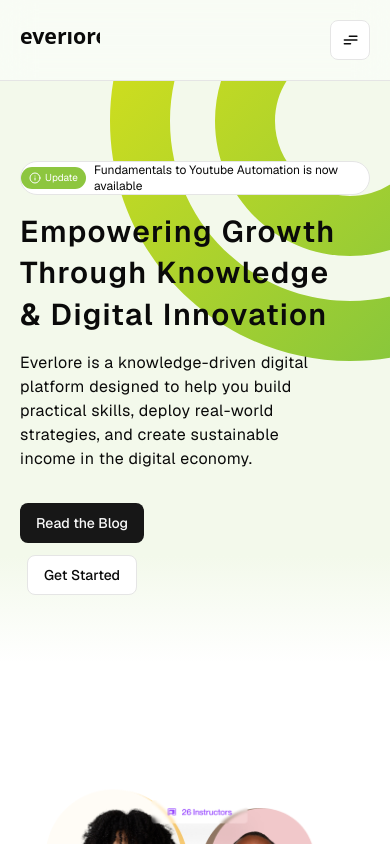
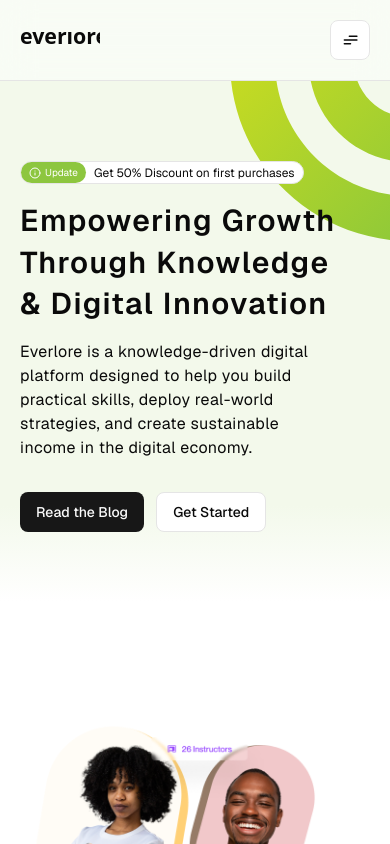
Before and after one commit to KAYZI2HIGH/everlore, a Next.js app: page / in a window 390 px wide. Shown: the top 844 px of the page. Built offline with nearby package versions, Linux system fonts and the light colour scheme.

Commit message:
feat: Update hero section with promotional message and adjust SVG size

```diff
--- a/components/hero-section.tsx
+++ b/components/hero-section.tsx
@@ -12,7 +12,7 @@ const HeroSection = () => {
           <div className="p-1 px-2 text-[10px] md:text-[12px] text-white rounded-full bg-[#8DC63F] flex gap-1 items-center justify-center">
             <Info size={12} /> Update
           </div>{" "}
-          Fundamentals to Youtube Automation is now available
+          Get 50% Discount on first purchases
         </div>
 
         <h1 className="text-3xl md:text-5xl text-balance tracking-wider leading-snug font-semibold">
@@ -23,12 +23,12 @@ const HeroSection = () => {
           build practical skills, deploy real-world strategies, and create
           sustainable income in the digital economy.
         </p>
-        <div className="flex flex-col md:flex-row gap-3 md:gap-5 items-center justify-center w-fit mt-8 md:mt-10">
+        <div className="flex flex-row gap-3 md:gap-5 items-center justify-center w-fit mt-8 md:mt-10">
           <Button>Read the Blog</Button>
           <Button variant={"outline"}>Get Started</Button>
         </div>
       </div>
-      <SvgIcon className="absolute -top-50 -right-50 max-md:size-120" />
+      <SvgIcon className="absolute -top-50 -right-50 max-md:size-90" />
     </div>
   );
 };
```
